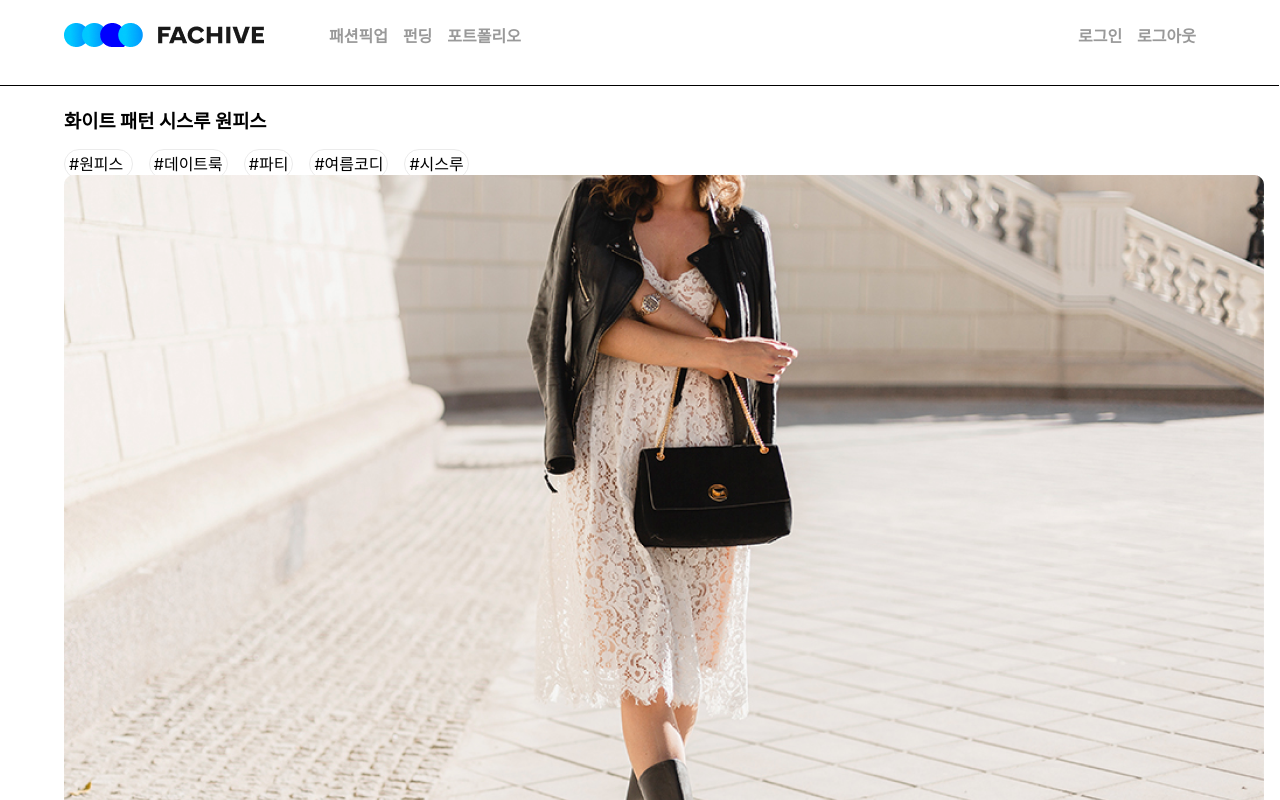
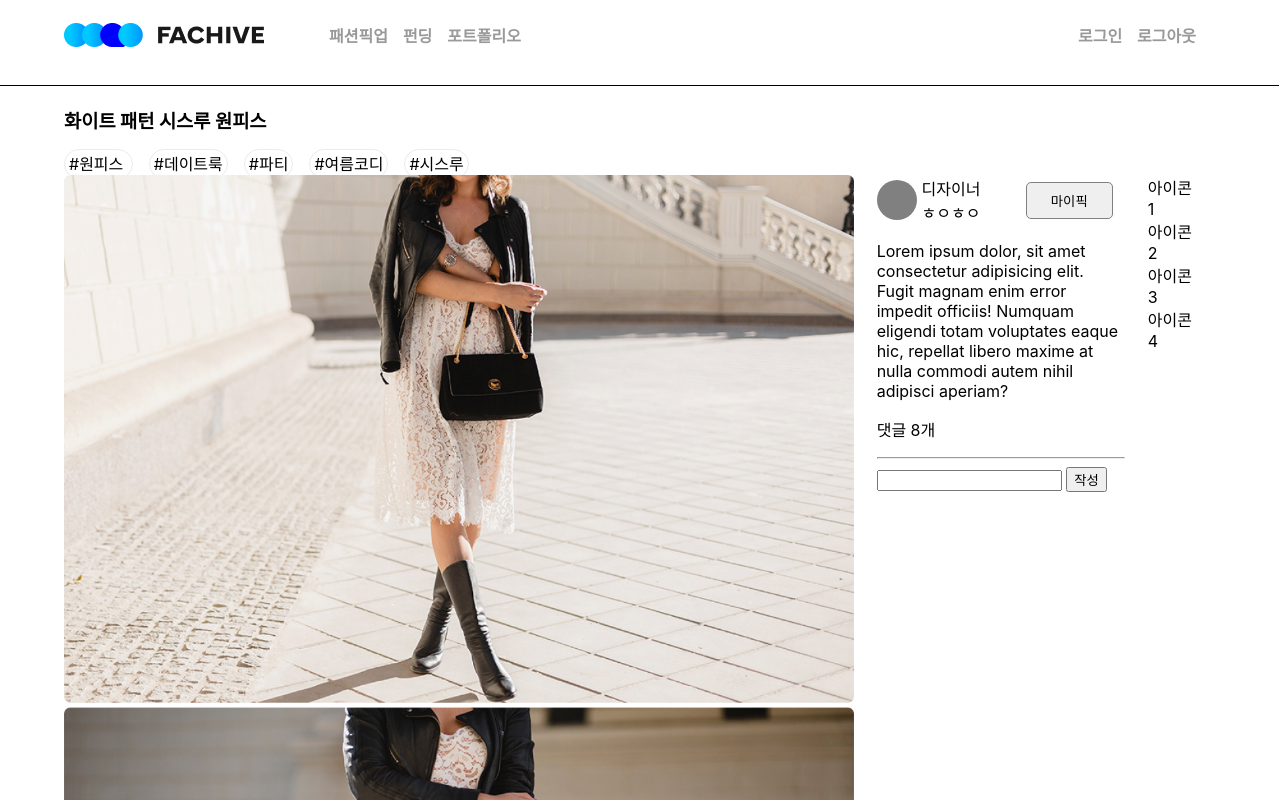
Before and after one commit to Fachive/Fachive_Project_Front, a React (Create React App) app: page /detail in a window 1280 px wide. Shown: the top 800 px of the page. Built offline with nearby package versions, Linux system fonts and the light colour scheme.

Commit message:
design: detail 디자인 변경

```diff
--- a/src/pages/Detail.tsx
+++ b/src/pages/Detail.tsx
@@ -17,25 +17,38 @@ const Detail = () => {
 				<span>#여름코디</span>
 				<span>#시스루</span>
 			</HashTagBoxDiv>
-			<div>
-				<div>
+			<FlexBoxDiv>
+				<PickupImageDiv>
 					<img src={`${detail1}`} alt="" />
 					<img src={`${detail2}`} alt="" />
 					<img src={`${detail3}`} alt="" />
 					<img src={`${detail4}`} alt="" />
 					<img src={`${detail5}`} alt="" />
-				</div>
-				<div>
-					Lorem ipsum dolor, sit amet consectetur adipisicing elit. Fugit magnam enim error impedit officiis! Numquam
-					eligendi totam voluptates eaque hic, repellat libero maxime at nulla commodi autem nihil adipisci aperiam?
-				</div>
-				<div>
+				</PickupImageDiv>
+				<PickupTextDiv>
+					<ProfileDiv>
+						<ProfileImageDiv></ProfileImageDiv>
+						<DesignerNameDiv>
+							<span>디자이너</span>
+							<span>ㅎㅇㅎㅇ</span>
+						</DesignerNameDiv>
+						<MyPickButton>마이픽</MyPickButton>
+					</ProfileDiv>
+					<p>
+						Lorem ipsum dolor, sit amet consectetur adipisicing elit. Fugit magnam enim error impedit officiis! Numquam
+						eligendi totam voluptates eaque hic, repellat libero maxime at nulla commodi autem nihil adipisci aperiam?
+					</p>
+					<p>댓글 8개</p>
+					<hr />
+					<input type="text" /> <button>작성</button>
+				</PickupTextDiv>
+				<PickupButtonDiv>
 					<span>아이콘1</span>
 					<span>아이콘2</span>
 					<span>아이콘3</span>
 					<span>아이콘4</span>
-				</div>
-			</div>
+				</PickupButtonDiv>
+			</FlexBoxDiv>
 		</section>
 	);
 };
@@ -43,7 +56,12 @@ const Detail = () => {
 export default Detail;
 
 const FlexBoxDiv = styled.div`
+	box-sizing: border-box;
 	display: flex;
+	width: 100%;
+	div {
+		margin-right: 2%;
+	}
 `;
 const DetailTitleH3 = styled.h3``;
 
@@ -57,3 +75,42 @@ const HashTagBoxDiv = styled.div`
 		text-align: center;
 	}
 `;
+const PickupImageDiv = styled.div`
+	width: 70%;
+	img {
+		width: 100%;
+	}
+`;
+const PickupTextDiv = styled.div`
+	width: 22%;
+`;
+const PickupButtonDiv = styled.div`
+	display: flex;
+	flex-direction: column;
+	width: 4%;
+	margin-right: 0;
+`;
+const ProfileDiv = styled.div`
+	display: flex;
+	align-items: center;
+	width: 100%;
+	height: 50px;
+`;
+const ProfileImageDiv = styled.div`
+	width: 40px;
+	height: 40px;
+	border-radius: 50%;
+	background-color: gray;
+`;
+const DesignerNameDiv = styled.div`
+	display: flex;
+	flex-direction: column;
+	width: 40%;
+`;
+const MyPickButton = styled.button`
+	width: 35%;
+	border: 1px solid gray;
+	text-align: center;
+	padding: 8px 0;
+	border-radius: 5px;
+`;
```
